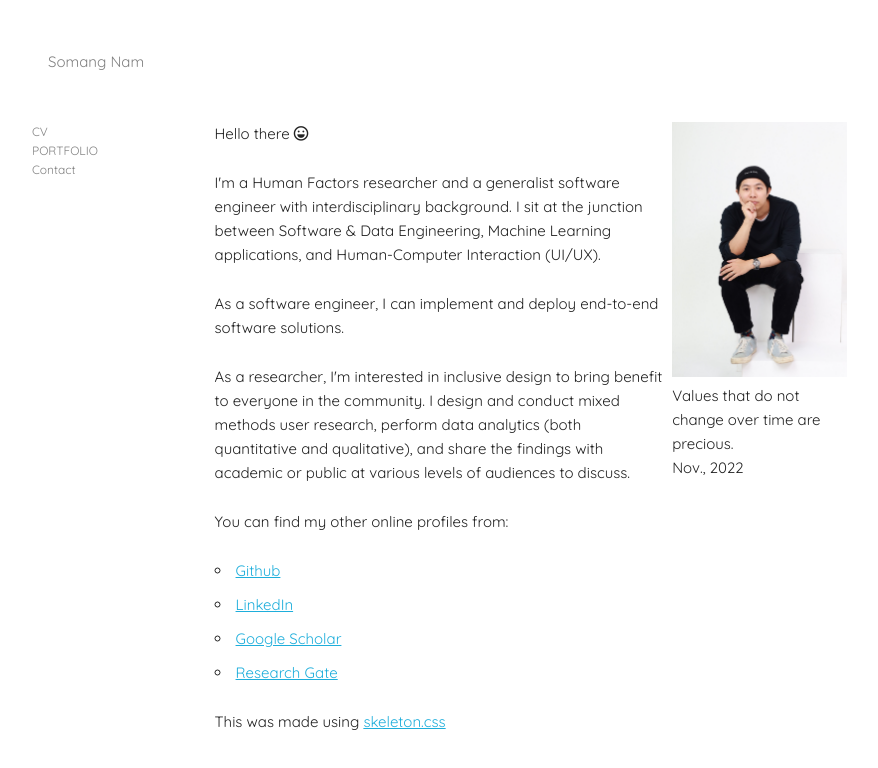
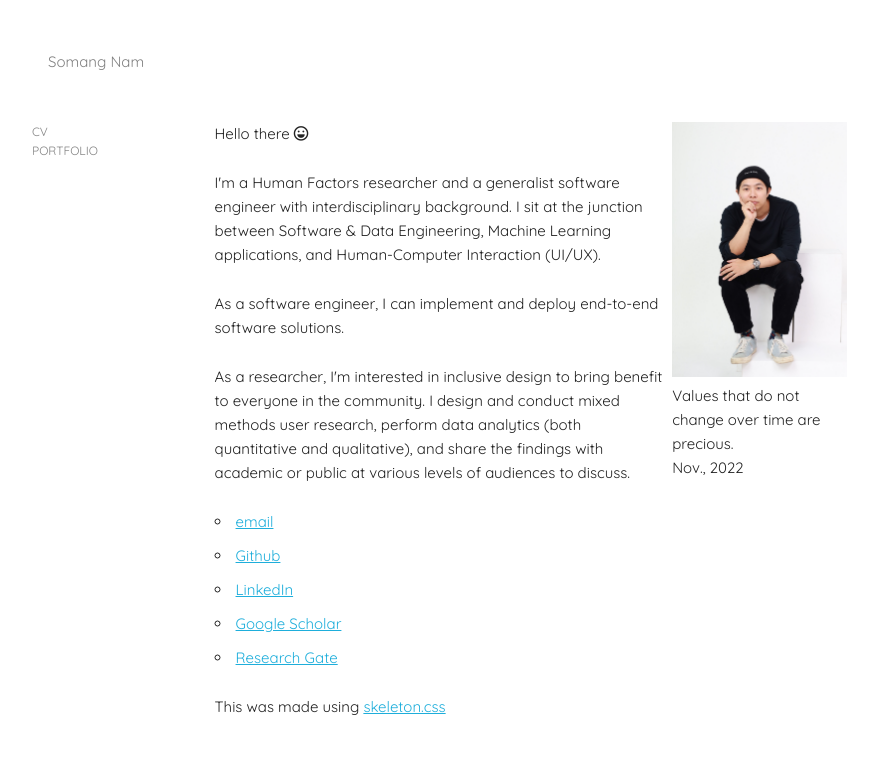
Before and after one commit to somang/somang.github.io, a plain HTML site: page index.html in a window 1280 px wide. Shown: the whole page, without its empty margins (128-1006 px from the left). Drawn offline with Linux system fonts and the light colour scheme.

Commit message:
Update index.html

```diff
--- a/index.html
+++ b/index.html
@@ -55,7 +55,7 @@
                 <li><a href="#" id="cv">CV</a></li>
                 <li><a href="#" id="portfolio">PORTFOLIO</a></li>
 <!--                 <li><a href="#" id="about">More about me</a></li> -->
-                <li><a href="#" id="contact">Contact</a></li>
+<!--                 <li><a href="#" id="contact">Contact</a></li> -->
                 <li>
                     <a href="javascript:void(0);" class="icon" onclick="myFunction()">
                         <img id='menuicon' src="./img/hamburger.png">
@@ -82,8 +82,8 @@
                     share the findings with academic or public at various levels of audiences to discuss.
                 </p>
                 <p>
-                    You can find my other online profiles from:
                     <ul>
+                        <li><a href="mailto:somang.nam@gmail.com" target="_blank"  rel="noopener noreferrer">email</a></li>
                         <li><a href="https://github.com/somang" target="_blank"  rel="noopener noreferrer">Github</a></li>
                         <li><a href="https://www.linkedin.com/in/somang/" target="_blank"  rel="noopener noreferrer">LinkedIn</a></li>
                         <li><a href="https://scholar.google.com/citations?user=NE2tiHsAAAAJ" target="_blank"  rel="noopener noreferrer">Google Scholar</a></li>
```
